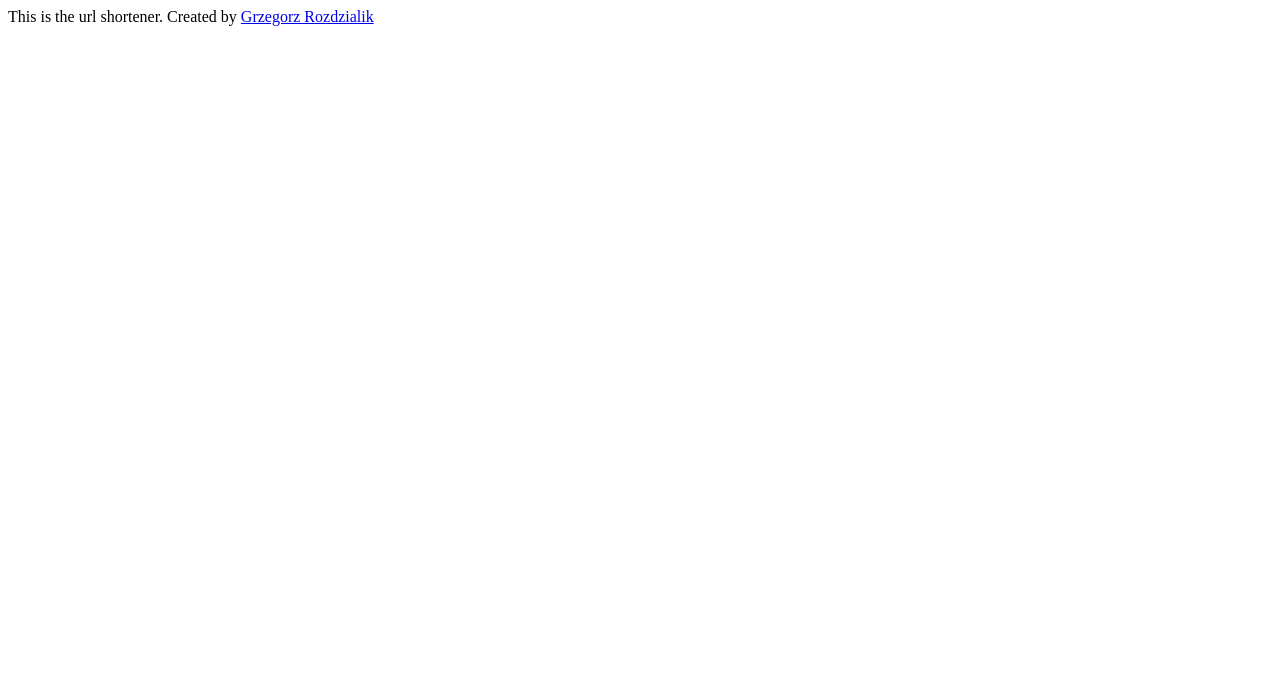
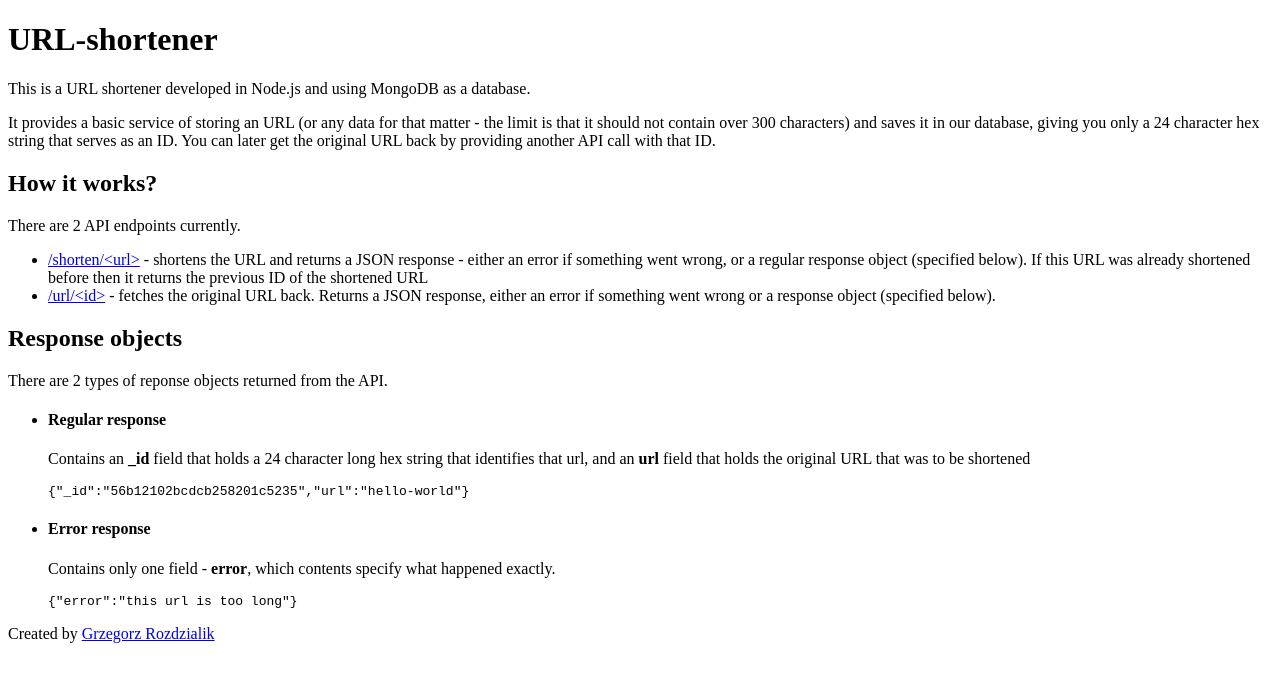
Before and after one commit to Gelio/url-shortener, a website: page public/index.html in a window 1280 px wide. Drawn offline with Linux system fonts and the light colour scheme.

Commit message:
added a length limit (300), updated readme and an index file

```diff
--- a/public/index.html
+++ b/public/index.html
@@ -4,8 +4,40 @@
     <title>Url shortener</title>
 </head>
 <body>
-This is the url shortener.
+<div>
+    <h1>URL-shortener</h1>
+    <p>This is a URL shortener developed in Node.js and using MongoDB as a database.</p>
+    <p>It provides a basic service of storing an URL (or any data for that matter - the limit is that it should not contain over 300 characters) and saves it in our database, giving you only a 24 character hex string that serves as an ID. You can later get the original URL back by providing another API call with that ID.</p>
+</div>
 
-Created by <a href="http://voreny.bitbucket.org">Grzegorz Rozdzialik</a>
+<div>
+    <h2>How it works?</h2>
+    <p>There are 2 API endpoints currently.</p>
+    <ul>
+        <li><a href="/shorten/hello-world">/shorten/&lt;url&gt;</a> - shortens the URL and returns a JSON response - either an error if something went wrong, or a regular response object (specified below). If this URL was already shortened before then it returns the previous ID of the shortened URL</li>
+        <li><a href="/url/">/url/&lt;id&gt;</a> - fetches the original URL back. Returns a JSON response, either an error if something went wrong or a response object (specified below).</li>
+    </ul>
+</div>
+
+<div>
+    <h2>Response objects</h2>
+    <p>There are 2 types of reponse objects returned from the API.</p>
+    <ul>
+        <li>
+            <h4>Regular response</h4>
+            <p>Contains an <b>_id</b> field that holds a 24 character long hex string that identifies that url, and an <b>url</b> field that holds the original URL that was to be shortened</p>
+            <pre>{"_id":"56b12102bcdcb258201c5235","url":"hello-world"}</pre>
+        </li>
+        <li>
+            <h4>Error response</h4>
+            <p>Contains only one field - <b>error</b>, which contents specify what happened exactly.</p>
+            <pre>{"error":"this url is too long"}</pre>
+        </li>
+    </ul>
+</div>
+
+<footer>
+    Created by <a href="http://voreny.bitbucket.org">Grzegorz Rozdzialik</a>
+</footer>
 </body>
 </html>
```
Also changed, not shown: index.js (+5 -2 lines), README.md.
